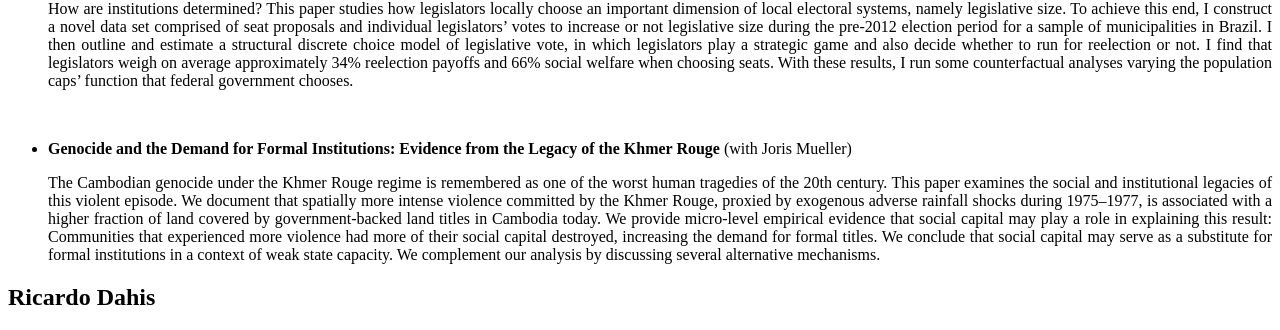
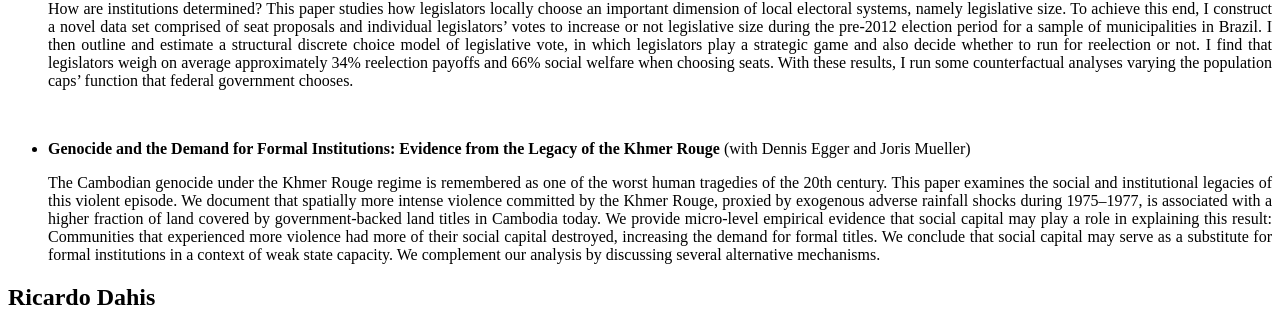
Before and after one commit to rdahis/rdahis.github.io, a Jekyll site: the page built from 1-research.md, in a window 1280 px wide. Shown: the part 1206-1536 px from the top of the page. Built offline with Jekyll 4.4.1, drawn with Linux system fonts in a browser that asks for light colours; a script that is not in the unit is left out.

Commit message:
Update 1-research.md

```diff
--- a/1-research.md
+++ b/1-research.md
@@ -46,6 +46,6 @@ permalink: /research/
 
 <br>
 
-- **Genocide and the Demand for Formal Institutions: Evidence from the Legacy of the Khmer Rouge** (with Joris Mueller)
+- **Genocide and the Demand for Formal Institutions: Evidence from the Legacy of the Khmer Rouge** (with Dennis Egger and Joris Mueller)
 
    <p style="text-align: justify;"> The Cambodian genocide under the Khmer Rouge regime is remembered as one of the worst human tragedies of the 20th century. This paper examines the social and institutional legacies of this violent episode. We document that spatially more intense violence committed by the Khmer Rouge, proxied by exogenous adverse rainfall shocks during 1975–1977, is associated with a higher fraction of land covered by government-backed land titles in Cambodia today. We provide micro-level empirical evidence that social capital may play a role in explaining this result: Communities that experienced more violence had more of their social capital destroyed, increasing the demand for formal titles. We conclude that social capital may serve as a substitute for formal institutions in a context of weak state capacity. We complement our analysis by discussing several alternative mechanisms. </p>
```
